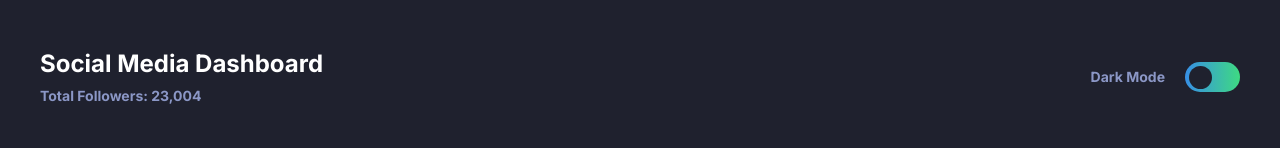
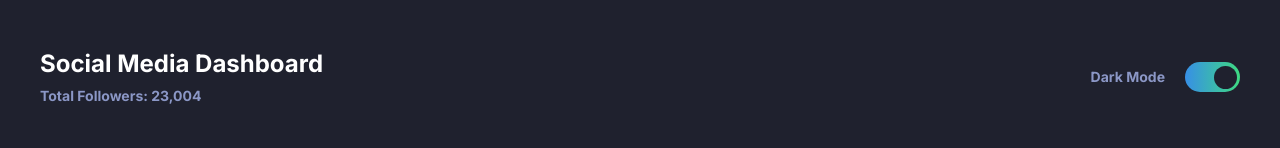
Before and after one commit to YoimelDev/Social-media-dashboard, a website: page index.html in a window 1280 px wide. Both pictures are taken after a click on the button 1212 px from the left and 76 px from the top of the page. Shown: the top 148 px of the page. Drawn offline with Linux system fonts and the light colour scheme.

Commit message:
add animation with toogle

```diff
--- a/js/app.js
+++ b/js/app.js
@@ -0,0 +1,14 @@
+document.addEventListener('DOMContentLoaded', () => {
+    darkMode()
+})
+
+function darkMode() {
+    const darkMode = document.querySelector('.header__darkMode--btn')
+    const toogle = document.querySelector('.toogle')
+
+    darkMode.addEventListener('click', () => {
+       document.body.classList.toggle('darkMode');
+       toogle.classList.toggle('active');
+    })
+
+}
--- a/scss/styles.scss
+++ b/scss/styles.scss
@@ -95,12 +95,11 @@ body {
 				width: 2.3rem;
 				background-color: $veryDarkBlueTOP;
 				border-radius: 50%;
-				transition: all 1s ease-in;
+				transition: all 0.5s ease-in-out;
 
-				// &:hover {
-				// 	cursor: pointer;
-				// 	transform: translateX(2.5rem);
-				// }
+				&.active {
+					transform: translateX(2.5rem);
+				}
 			}
 		}
 	}
```
Also changed, not shown: css/styles.css, 1 other file.
